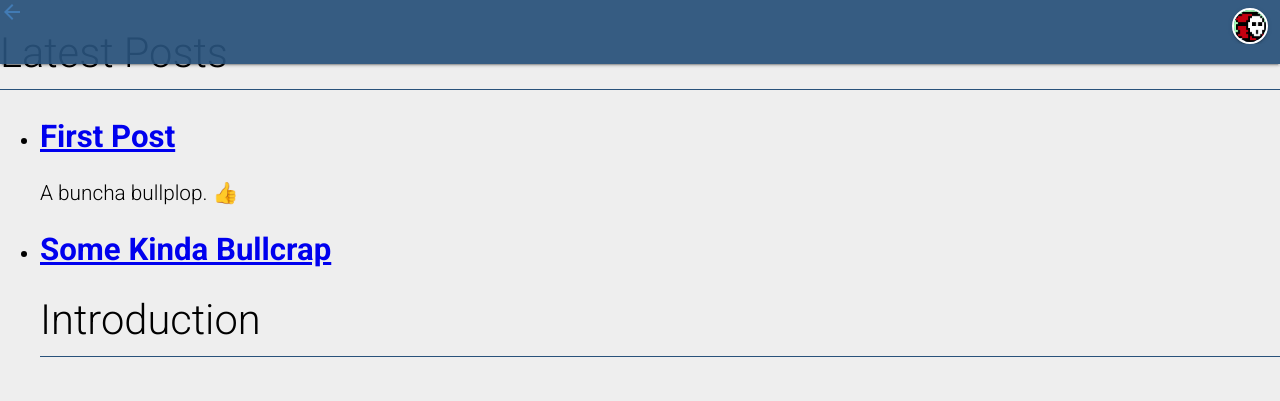
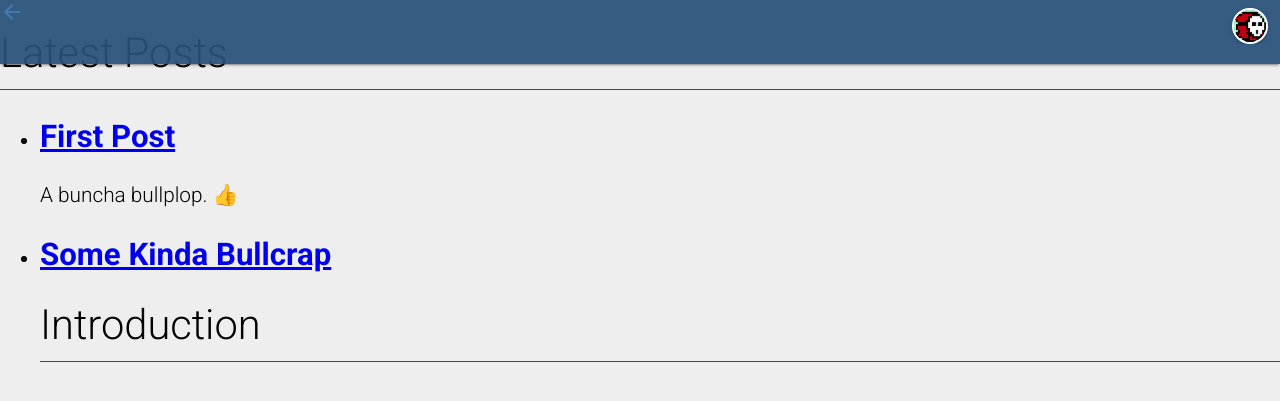
Before and after one commit to malecus/Blog, a Jekyll site: the page built from blog.html, in a window 1280 px wide. Shown: the top 401 px of the page. Built offline with Jekyll 4.4.1, drawn with Linux system fonts in a browser that asks for light colours; emoji names are drawn with the system emoji font.

Commit message:
Increasing line height for regular text

```diff
--- a/_sass/main.scss
+++ b/_sass/main.scss
@@ -25,6 +25,10 @@
 
   background-color: #EEEEEE;
   border-left: 5px solid #28517A;
+}
+
+p {
+  line-height: 1.4;
 }
 
 .shadow {
```
